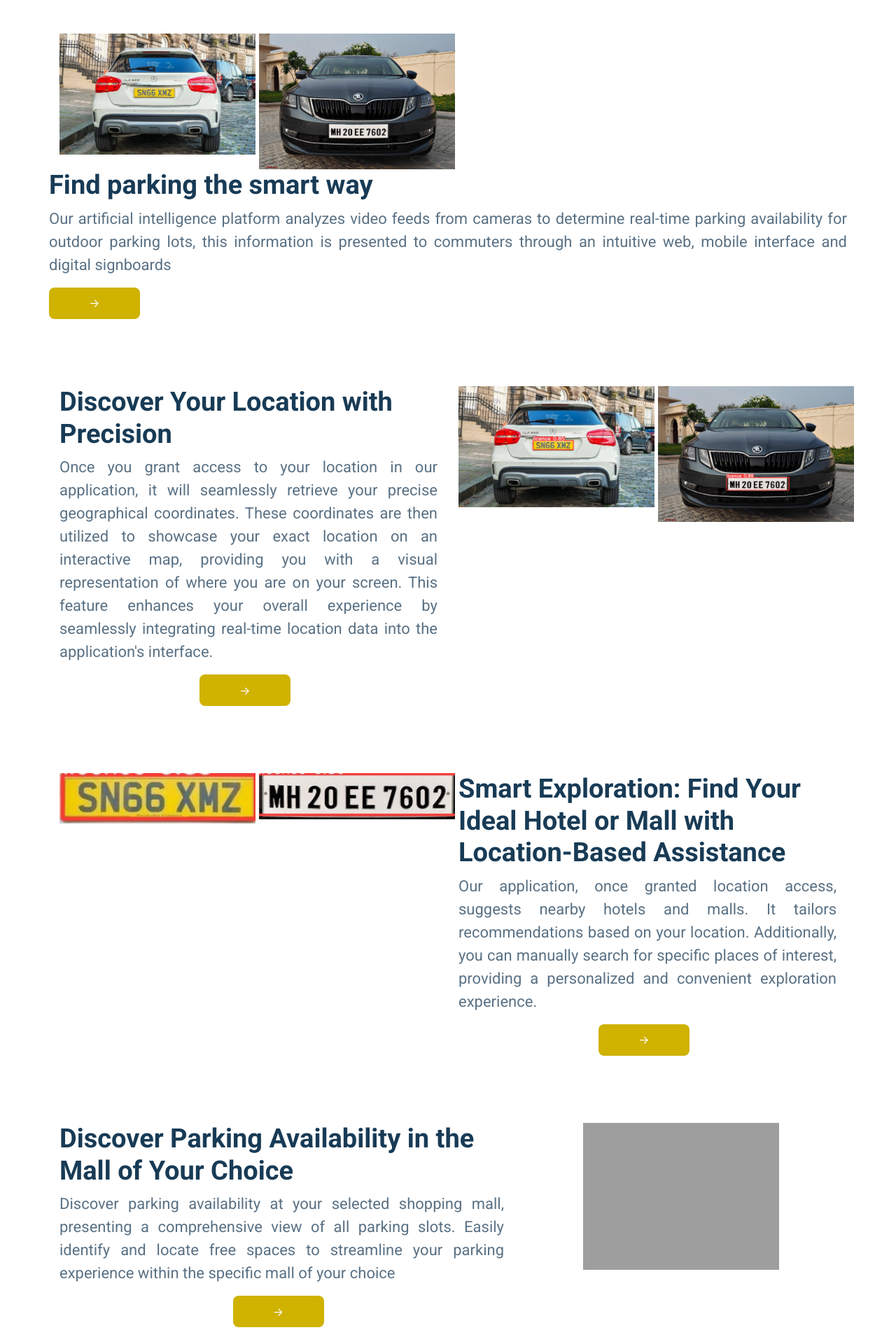
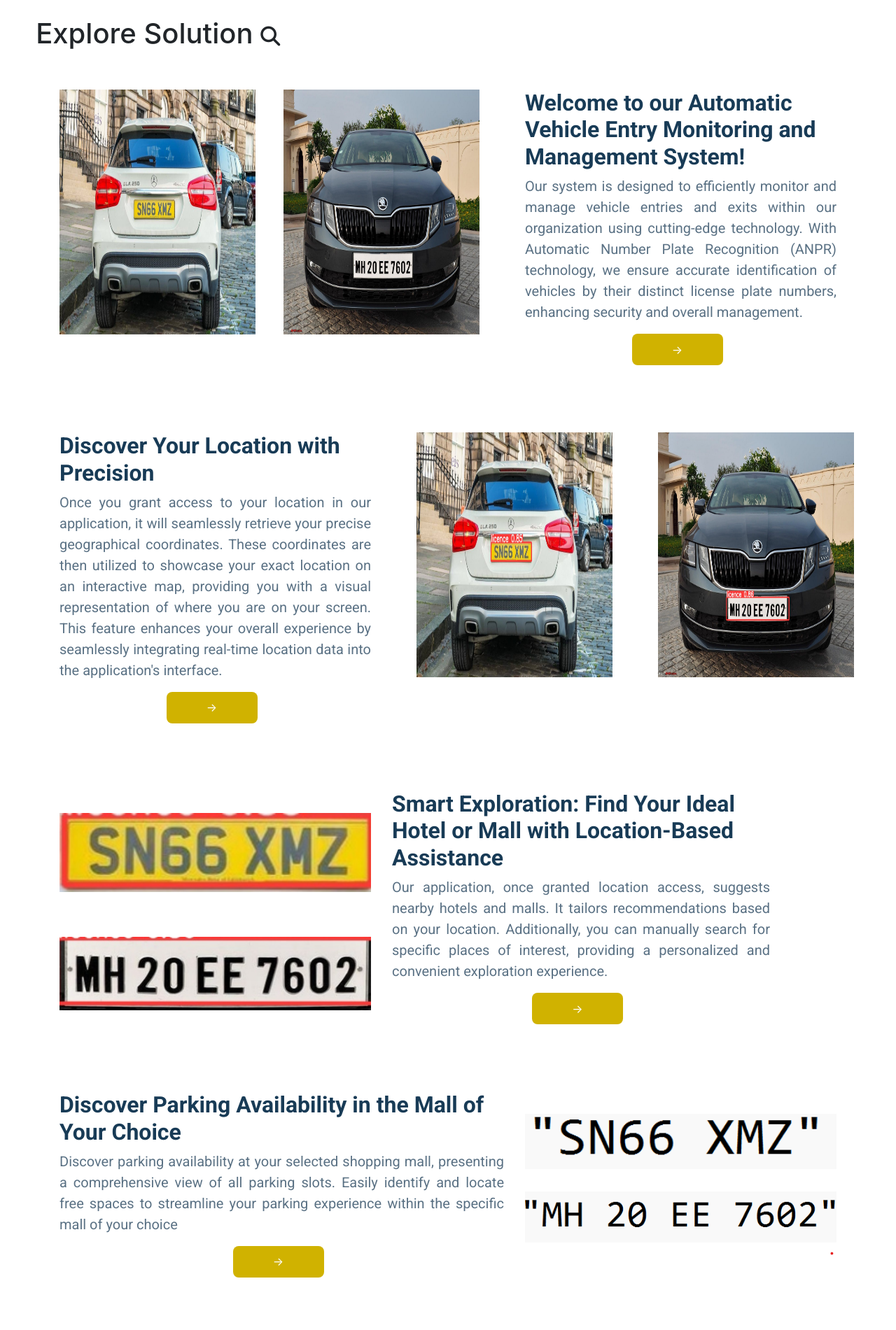
Before and after one commit to pavan9248/NumberPlateDetection, a Python web app: template templates/open.html in a window 1280 px wide. Shown: the part 800-2701 px from the top of the page at 70% size. Run offline with Jinja, Linux system fonts and the light colour scheme; the template is opened without the code that fills it, so the values that code supplies are empty; some libraries are stand-ins or nearby versions; some web fonts are replaced; grey boxes are pictures that could not be loaded.

Commit message:
All files added

```diff
--- a/static/open.css
+++ b/static/open.css
@@ -89,19 +89,20 @@
 
 .healthy-food-section-img {
     width: 280px;
+    height: 350px;
 }
 
 .healthy-food-section-heading {
     color: #183b56;
     font-family: "Roboto";
-    font-size: 38px;
+    font-size: 32px;
     font-weight: 700;
 }
 
 .healthy-food-section-description {
     color: #5a7184;
     font-family: "Roboto";
-    font-size: 22px;
+    font-size: 20px;
 }
 
 .custom-button {
--- a/templates/index.html
+++ b/templates/index.html
@@ -31,7 +31,7 @@
         </button>
         <div class="collapse navbar-collapse" id="navbarNavAltMarkup">
             <div id="navtools" class="navbar-nav ml-auto">
-               <a class="nav-link" style="font-size: 28px; " id="navitem4" href="/login">Logout <i class="fa fa-sign-in" style="font-size:28px"></i></a>
+               <a class="nav-link" style="font-size: 28px; " id="navitem4" href="/">Logout <i class="fa fa-sign-in" style="font-size:28px"></i></a>
             </div>
         </div>
     </div>
@@ -59,8 +59,8 @@
 	</div>
 
   <div class="container col-5 col-lg-5">
-
-
+      <h2>Detected Image :</h2>
+      <img style="width: 39vw; height: 30vh;" src="./static/output.jpg">
 
 
 </div>
--- a/templates/open.html
+++ b/templates/open.html
@@ -43,25 +43,29 @@
 <div class="banner-section-bg-container d-flex flex-column justify-content-center">
 </div>
 
-<div id="exp" class="healthy-food-section pt-5 pb-5">
+
+<h1 style="margin-left: 4vw;margin-top: 3vh;">Explore Solution <i class="fa fa-search" style="font-size:28px"></i></h1>
+
+<div class="healthy-food-section pt-5 pb-5">
     <div class="container">
         <div class="row">
             <div class="col-12 col-md-3">
                 <div class="text-center">
-                    <img src="./static/car4.jpg"  class="healthy-food-section-img" />
+                    <img src="./static/car4.jpg" class="healthy-food-section-img" />
                 </div>
             </div>
-            <div class="col-12 col-md-3">
+            <div class="col-12 col-md-4">
                 <div class="text-center">
-                    <img src="./static/car5.jpg"  class="healthy-food-section-img" />
+                    <img src="./static/car5.jpg" class="healthy-food-section-img" />
                 </div>
             </div>
-            <div class="des1 col-12 col-md-5"></div>
+            <div class="des1 col-12 col-md-5" style="width: 100vw;" >
                 <h1 class="healthy-food-section-heading">
-                    Find parking the smart way
+                    Welcome to our Automatic Vehicle Entry Monitoring and Management System!
                 </h1>
                 <p class="healthy-food-section-description" style="text-align: justify;">
-                    Our artificial intelligence platform analyzes video feeds from cameras to determine real-time parking availability for outdoor parking lots, this information is presented to commuters through an intuitive web, mobile interface and digital signboards
+                    Our system is designed to efficiently monitor and manage vehicle entries and exits within our organization using cutting-edge technology. With Automatic Number Plate Recognition (ANPR) technology, we ensure accurate identification of vehicles by their distinct license plate numbers, enhancing security and overall management.
+
                 </p>
                 <button class="custom-button">-></button>
             </div>
@@ -70,11 +74,12 @@
     </div>
 </div>
 
+
 <div class="healthy-food-section pt-5 pb-5">
     <div class="container">
         <div class="row">
 
-            <div class="des1 col-12 col-md-6">
+            <div class="des1 col-12 col-md-5">
                 <h1 class="healthy-food-section-heading">
                     Discover Your Location with Precision
                 </h1>
@@ -84,7 +89,7 @@ Once you grant access to your location in our application, it will seamlessly re
                 <button class="custom-button">-></button>
             </div>
 
-            <div class="col-12 col-md-3">
+            <div class="col-12 col-md-4">
                 <div class="text-center">
                     <img src="./static/car4(1).jpg" class="healthy-food-section-img" />
                 </div>
@@ -101,14 +106,10 @@ Once you grant access to your location in our application, it will seamlessly re
 <div class="healthy-food-section pt-5 pb-5">
     <div class="container">
         <div class="row">
-            <div class="col-12 col-md-3">
-                <div class="text-center">
-                    <img src="./static/crop4.jpg" class="healthy-food-section-img" />
-                </div>
-            </div>
-            <div class="col-12 col-md-3">
-                <div class="text-center">
-                    <img src="./static/crop5.jpg" class="healthy-food-section-img" />
+            <div class="col-12 col-md-5">
+                <div class="text-center" style="display: flex; flex-direction: column; justify-content: space-between;">
+                    <img style="margin-top: 4vh;margin-bottom: 4vh;" src="./static/crop4.jpg" class="healthy-food-section-img1" />
+                    <img style="margin-top: 4vh;" src="./static/crop5.jpg" class="healthy-food-section-img1" />
                 </div>
             </div>
             <div class="des1 col-12 col-md-6">
@@ -141,8 +142,9 @@ Our application, once granted location access, suggests nearby hotels and malls.
             </div>
 
             <div class="col-12 col-md-5">
-                <div class="text-center">
-                    <img src=".static/car5.jpg" class="healthy-food-section-img" />
+                <div class="text-center" style="display: flex;flex-direction: column; justify-content: space-between;">
+                    <img style="margin-top: 4vh;margin-bottom: 4vh; " src="./static/res0.png" class="healthy-food-section-img1" />
+                    <img src="./static/res1.png" class="healthy-food-section-img1" />
                 </div>
             </div>
 
@@ -150,29 +152,8 @@ Our application, once granted location access, suggests nearby hotels and malls.
     </div>
 </div>
 
-<div class="healthy-food-section pt-5 pb-5">
-    <div class="container">
-        <div class="row">
-            <div class="col-12 col-md-5">
-                <div class="text-center">
-                    <img src=".static/car5.jpg" class="healthy-food-section-img" />
-                </div>
-            </div>
-            <div class="des1 col-12 col-md-7">
-                <h1 class="healthy-food-section-heading">
-                    Effortless Parking Navigation
-                </h1>
-                <p class="healthy-food-section-description" style="text-align: justify;">
-                    Upon selecting an available parking slot from the list above, our application will provide the precise location of that slot and guide you with directions to reach your chosen parking space effortlessly
-                </p>
-                <button class="custom-button">-></button>
-            </div>
 
-        </div>
-    </div>
-</div>
-
-
+<!--
 <div class="healthy-food-section pt-5 pb-5" style="background-color: rgb(222, 222, 209);">
     <div class="container" >
         <div class="row">
@@ -209,7 +190,7 @@ Our application, once granted location access, suggests nearby hotels and malls.
             </div>
         </div>
     </div>
-</div>
+</div> -->
 
 
 
```
Also changed, not shown: app.py (+20 -16 lines), static/output.jpg (added), static/res0.png (added), static/res1.png (added), yolov5/runs/detect/exp/car4.jpg (added), yolov5/runs/detect/exp2/car4.jpg (added), yolov5/runs/detect/exp3/car4.jpg (added).
